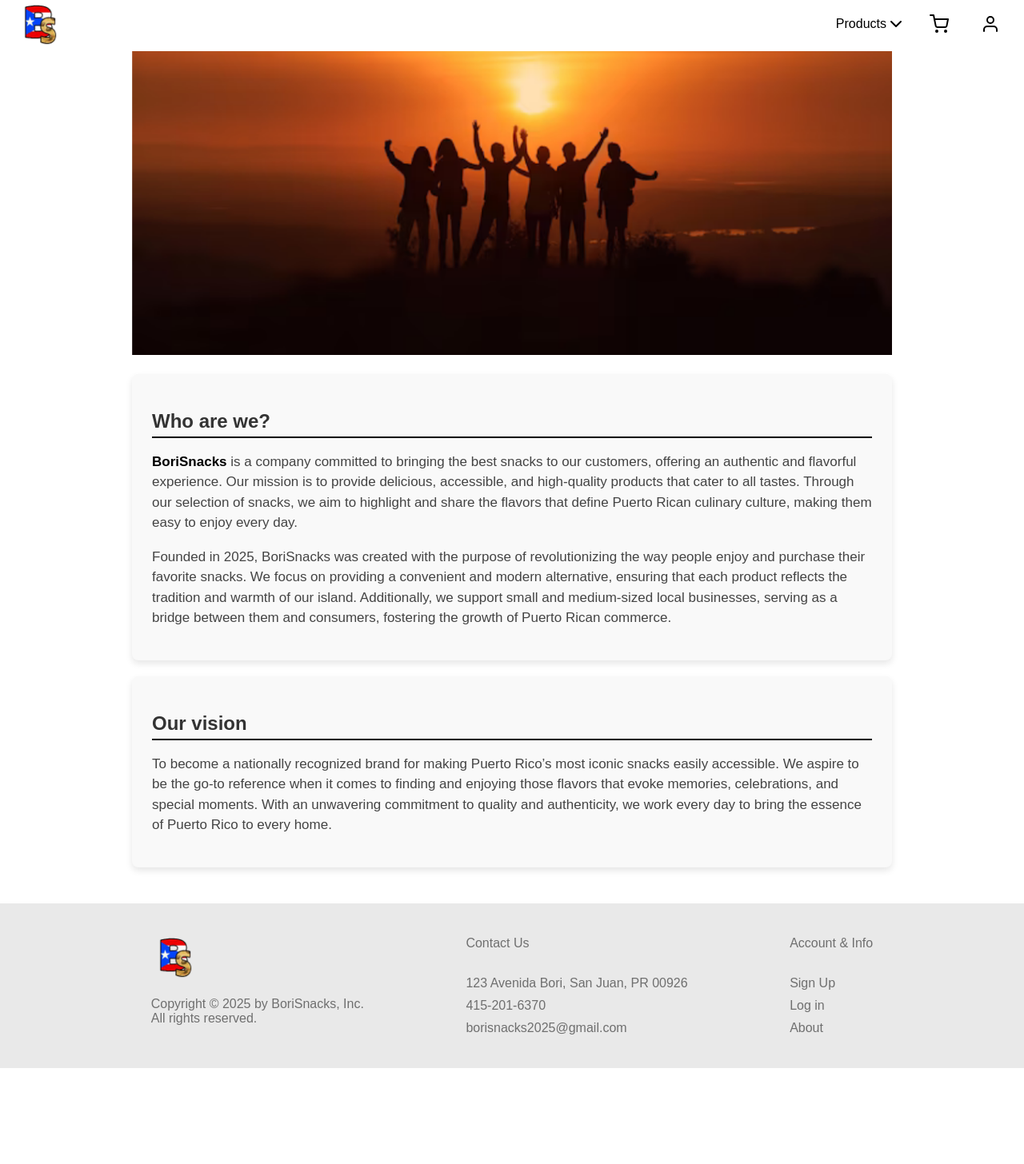
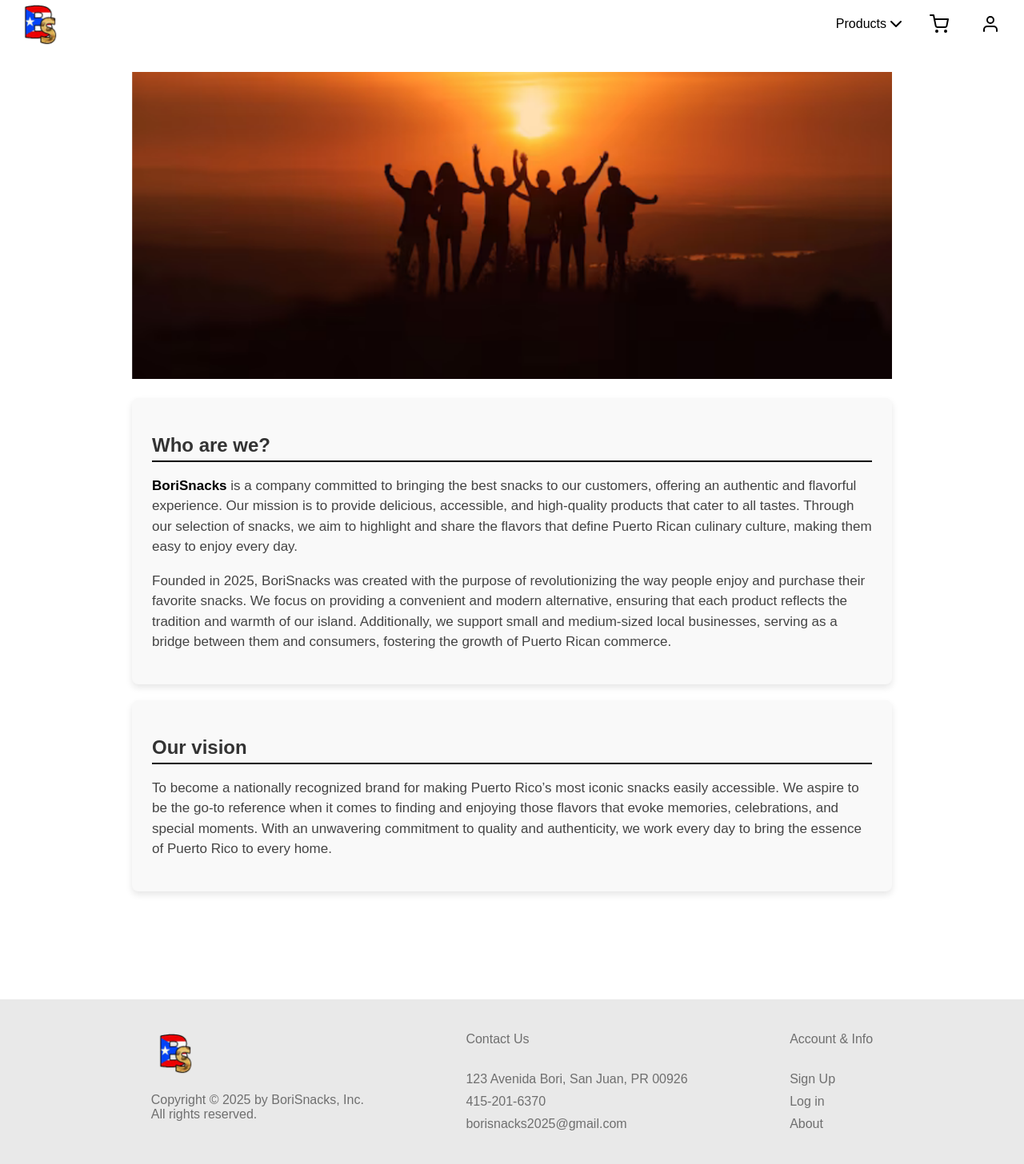
Before and after one commit to saulbruh/BoriSnacks, a Flask app: page /about in a window 1280 px wide. Shown: the whole page at 80% size. Before the commit the page ends 1336 px from the top, so only its background shows below. Run offline with Flask 3, Linux system fonts and the light colour scheme.

Commit message:
que el footer se quede abajo de la pagina

```diff
--- a/static/styles/base.css
+++ b/static/styles/base.css
@@ -1,6 +1,8 @@
-body {
+html, body {
+  height: 100%;
+  display: flex;
+  flex-direction: column;
   font-family: sans-serif;
-  padding-top: 60px; /* Añadido para evitar que el contenido quede oculto detrás del navbar */
   margin: 0px;
 }
 
@@ -264,8 +266,8 @@ body {
 
 .main-content {
   flex: 1;
-  padding: 30px;
-  background-color: #e7e7e7;
+  padding: 90px 30px; /* Ajusta el padding superior según la altura del navbar */
+  background-color: #ffffff;
 }
 
 /* About Us */
@@ -338,6 +340,7 @@ body {
   padding: 25px 125px;
   background-color: #e9e9e9;
   color:#6f6f6f;
+  margin-top: auto;
 }
 
 .footer-blocks {
--- a/templates/base.html
+++ b/templates/base.html
@@ -7,7 +7,7 @@
   <link rel="stylesheet" href="{{ url_for('static', filename='styles/style.css') }}">
   {% block head %}{% endblock %}
 </head>
-<body style="padding-top: 60px;">
+<body>
 {% with messages = get_flashed_messages(with_categories=true) %}
   {% if messages %}
     {% for category, message in messages %}
@@ -59,8 +59,11 @@
       </a></li>
     </ul>
   </nav>
-  {% block body %}
-  {% endblock %}
+
+  <div class="main-content">
+    {% block body %}
+    {% endblock %}
+  </div>
 
   <footer>
     <div class="footer">
@@ -76,13 +79,9 @@
         <p>Contact Us</p>
           <ul class="footer-links">
             <li>123 Avenida Bori, San Juan, PR 00926</li>
-            <li><a href="tel:415-201-6370">415-201-6370</a></li>
+            <li><a href="#">415-201-6370</a></li>
             <li><a href="mailto:borisnacks2025@gmail.com">borisnacks2025@gmail.com</a></li>
           </ul>
-          <!-- <p class="phone-email">
-            <a href="tel:415-201-6370">415-201-6370</a><br/>
-            <a href="mailto:borisnacks2025@gmail.com">borisnacks2025@gmail.com</a>
-          </p> -->
       </div>
 
       <div class="footer-blocks">
```
